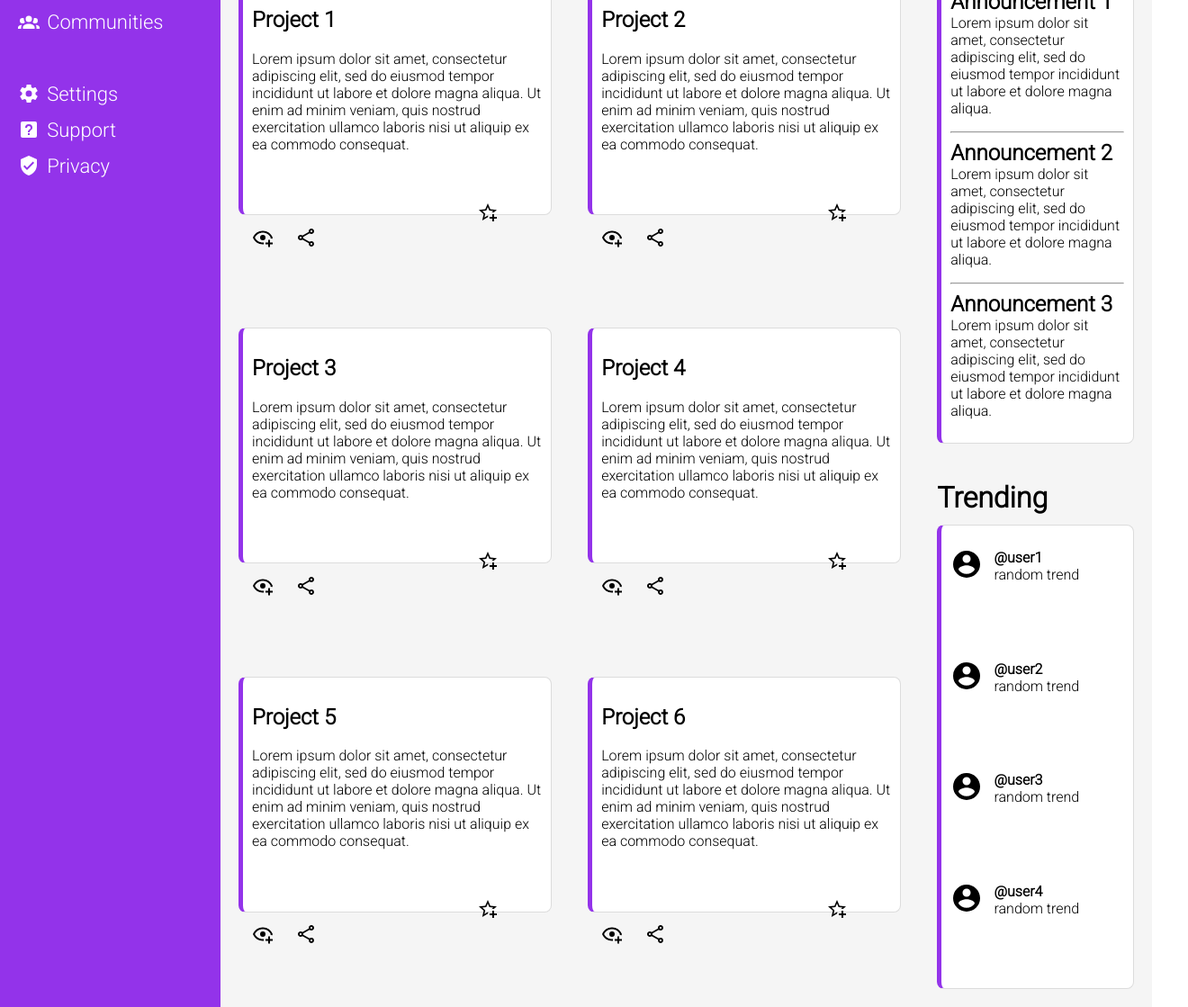
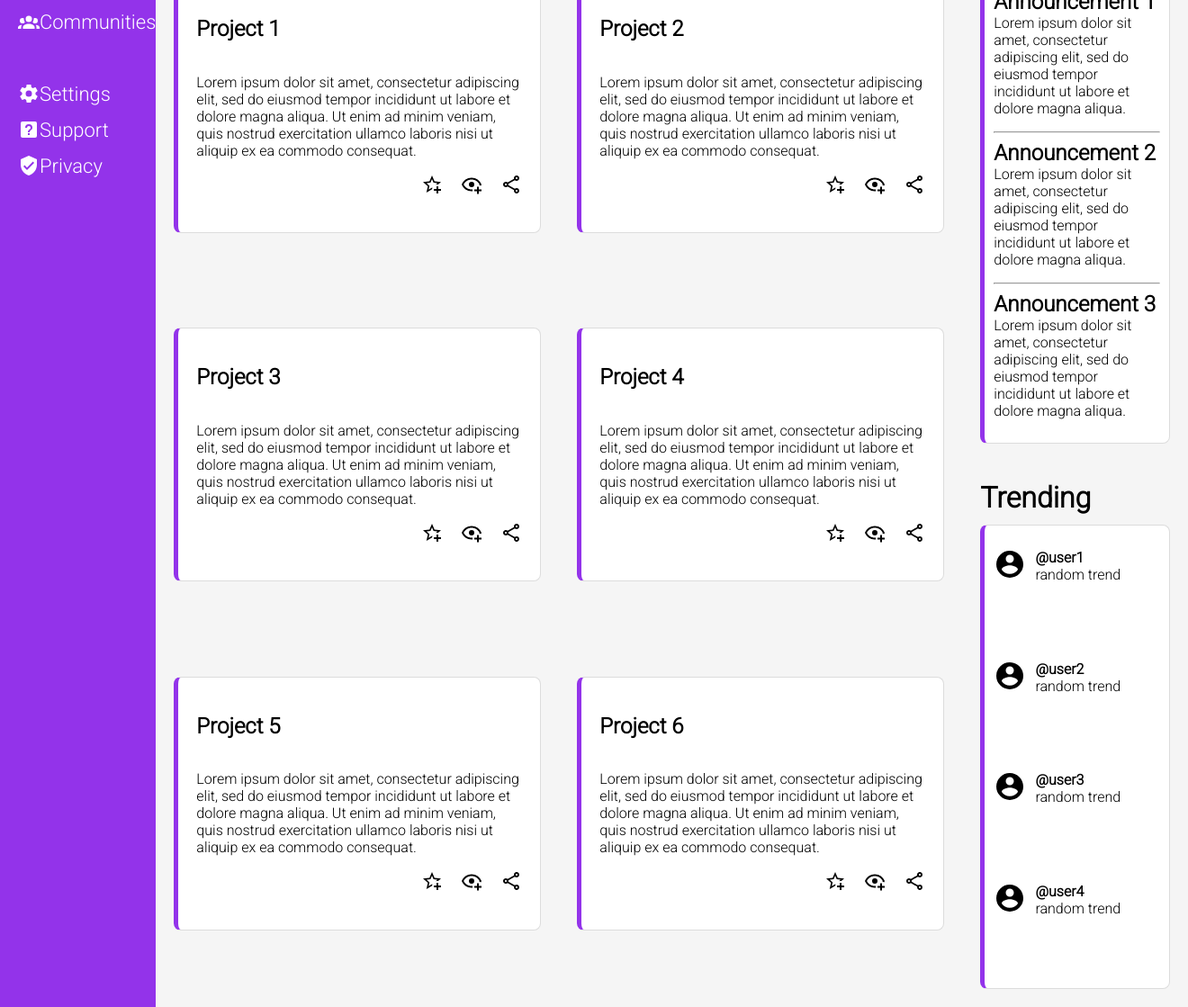
Before and after one commit to alecmgarza/admin-dashboard, a plain HTML site: page index.html in a window 1280 px wide. Shown: the part 273-1392 px from the top of the page at 90% size, 1320 px wide, since content can reach past the window. Drawn offline with Linux system fonts and the light colour scheme.

Commit message:
Add grid to project cards

```diff
--- a/index.html
+++ b/index.html
@@ -90,7 +90,7 @@
                 <h2>Project 1</h2>
                 <p>Lorem ipsum dolor sit amet, consectetur adipiscing elit, sed do eiusmod tempor incididunt ut
                     labore et dolore magna aliqua. Ut enim ad minim veniam, quis nostrud exercitation ullamco laboris
-                    nisi ut aliquip ex ea commodo consequat.</p><br><br>
+                    nisi ut aliquip ex ea commodo consequat.</p><br>
                     <svg style="width:24px;height:24px;padding-left:250px;padding-right:20px;" viewBox="0 0 24 24">
                         <path fill="currentColor" d="M5.8 21L7.4 14L2 9.2L9.2 8.6L12 2L14.8 8.6L22 9.2L18.8 12H18C17.3 12 16.6 12.1 15.9 12.4L18.1 10.5L13.7 10.1L12 6.1L10.3 10.1L5.9 10.5L9.2 13.4L8.2 17.7L12 15.4L12.5 15.7C12.3 16.2 12.1 16.8 12.1 17.3L5.8 21M17 14V17H14V19H17V22H19V19H22V17H19V14H17Z" />
                     </svg>
@@ -105,7 +105,7 @@
                 <h2>Project 2</h2>
                 <p>Lorem ipsum dolor sit amet, consectetur adipiscing elit, sed do eiusmod tempor incididunt ut
                     labore et dolore magna aliqua. Ut enim ad minim veniam, quis nostrud exercitation ullamco laboris
-                    nisi ut aliquip ex ea commodo consequat.</p><br><br>
+                    nisi ut aliquip ex ea commodo consequat.</p><br>
                     <svg style="width:24px;height:24px;padding-left:250px;padding-right:20px;" viewBox="0 0 24 24">
                         <path fill="currentColor" d="M5.8 21L7.4 14L2 9.2L9.2 8.6L12 2L14.8 8.6L22 9.2L18.8 12H18C17.3 12 16.6 12.1 15.9 12.4L18.1 10.5L13.7 10.1L12 6.1L10.3 10.1L5.9 10.5L9.2 13.4L8.2 17.7L12 15.4L12.5 15.7C12.3 16.2 12.1 16.8 12.1 17.3L5.8 21M17 14V17H14V19H17V22H19V19H22V17H19V14H17Z" />
                     </svg>
@@ -120,7 +120,7 @@
                 <h2>Project 3</h2>
                 <p>Lorem ipsum dolor sit amet, consectetur adipiscing elit, sed do eiusmod tempor incididunt ut
                     labore et dolore magna aliqua. Ut enim ad minim veniam, quis nostrud exercitation ullamco laboris
-                    nisi ut aliquip ex ea commodo consequat.</p><br><br>
+                    nisi ut aliquip ex ea commodo consequat.</p><br>
                     <svg style="width:24px;height:24px;padding-left:250px;padding-right:20px;" viewBox="0 0 24 24">
                         <path fill="currentColor" d="M5.8 21L7.4 14L2 9.2L9.2 8.6L12 2L14.8 8.6L22 9.2L18.8 12H18C17.3 12 16.6 12.1 15.9 12.4L18.1 10.5L13.7 10.1L12 6.1L10.3 10.1L5.9 10.5L9.2 13.4L8.2 17.7L12 15.4L12.5 15.7C12.3 16.2 12.1 16.8 12.1 17.3L5.8 21M17 14V17H14V19H17V22H19V19H22V17H19V14H17Z" />
                     </svg>
@@ -135,7 +135,7 @@
                 <h2>Project 4</h2>
                 <p>Lorem ipsum dolor sit amet, consectetur adipiscing elit, sed do eiusmod tempor incididunt ut
                     labore et dolore magna aliqua. Ut enim ad minim veniam, quis nostrud exercitation ullamco laboris
-                    nisi ut aliquip ex ea commodo consequat.</p><br><br>
+                    nisi ut aliquip ex ea commodo consequat.</p><br>
                     <svg style="width:24px;height:24px;padding-left:250px;padding-right:20px;" viewBox="0 0 24 24">
                         <path fill="currentColor" d="M5.8 21L7.4 14L2 9.2L9.2 8.6L12 2L14.8 8.6L22 9.2L18.8 12H18C17.3 12 16.6 12.1 15.9 12.4L18.1 10.5L13.7 10.1L12 6.1L10.3 10.1L5.9 10.5L9.2 13.4L8.2 17.7L12 15.4L12.5 15.7C12.3 16.2 12.1 16.8 12.1 17.3L5.8 21M17 14V17H14V19H17V22H19V19H22V17H19V14H17Z" />
                     </svg>
@@ -150,7 +150,7 @@
                 <h2>Project 5</h2>
                 <p>Lorem ipsum dolor sit amet, consectetur adipiscing elit, sed do eiusmod tempor incididunt ut
                     labore et dolore magna aliqua. Ut enim ad minim veniam, quis nostrud exercitation ullamco laboris
-                    nisi ut aliquip ex ea commodo consequat.</p><br><br>
+                    nisi ut aliquip ex ea commodo consequat.</p><br>
                     <svg style="width:24px;height:24px;padding-left:250px;padding-right:20px;" viewBox="0 0 24 24">
                         <path fill="currentColor" d="M5.8 21L7.4 14L2 9.2L9.2 8.6L12 2L14.8 8.6L22 9.2L18.8 12H18C17.3 12 16.6 12.1 15.9 12.4L18.1 10.5L13.7 10.1L12 6.1L10.3 10.1L5.9 10.5L9.2 13.4L8.2 17.7L12 15.4L12.5 15.7C12.3 16.2 12.1 16.8 12.1 17.3L5.8 21M17 14V17H14V19H17V22H19V19H22V17H19V14H17Z" />
                     </svg>
@@ -165,7 +165,7 @@
                 <h2>Project 6</h2>
                 <p>Lorem ipsum dolor sit amet, consectetur adipiscing elit, sed do eiusmod tempor incididunt ut
                     labore et dolore magna aliqua. Ut enim ad minim veniam, quis nostrud exercitation ullamco laboris
-                    nisi ut aliquip ex ea commodo consequat.</p><br><br>
+                    nisi ut aliquip ex ea commodo consequat.</p><br>
                     <svg style="width:24px;height:24px;padding-left:250px;padding-right:20px;" viewBox="0 0 24 24">
                         <path fill="currentColor" d="M5.8 21L7.4 14L2 9.2L9.2 8.6L12 2L14.8 8.6L22 9.2L18.8 12H18C17.3 12 16.6 12.1 15.9 12.4L18.1 10.5L13.7 10.1L12 6.1L10.3 10.1L5.9 10.5L9.2 13.4L8.2 17.7L12 15.4L12.5 15.7C12.3 16.2 12.1 16.8 12.1 17.3L5.8 21M17 14V17H14V19H17V22H19V19H22V17H19V14H17Z" />
                     </svg>
--- a/styles.css
+++ b/styles.css
@@ -114,10 +114,23 @@ body {
     border: solid rgb(220, 220, 220) thin;
     border-left: #9333ea solid thick;
     border-radius: 8px;
-    padding: 10px;
+    padding: 20px;
     margin: 20px;
     background-color: white;
     height: 240px;
+    display: grid;
+    grid-template-rows: 1fr 2fr 1fr;
+    grid-template-columns: 6fr 1fr 1fr 1fr;
+}
+
+.project-card h2 {
+    grid-row: 1;
+    grid-column: 1 / -1;
+}
+
+.project-card p {
+    grid-row: 2;
+    grid-column: 1 / -1;
 }
 
 .announcement-card {
```
